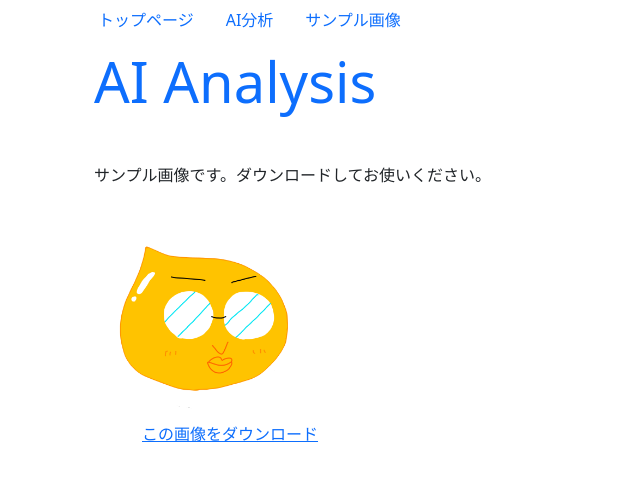
After one commit to gichicoco/ai_analysis_heroku, a Django app: page /sample in a window 1280 px wide. The commit adds this page. Shown: the top 481 px of the page, without its empty margins (0-640 px from the left). Run offline with Django 4.2, Linux system fonts and the light colour scheme.

Commit message:
サンプル画像ダウンロード画面追加

```diff
--- a/analysis/templates/analysis/base.html
+++ b/analysis/templates/analysis/base.html
@@ -9,12 +9,13 @@
     <link href="https://cdn.jsdelivr.net/npm/bootstrap@5.0.2/dist/css/bootstrap.min.css" rel="stylesheet" integrity="sha384-EVSTQN3/azprG1Anm3QDgpJLIm9Nao0Yz1ztcQTwFspd3yD65VohhpuuCOmLASjC" crossorigin="anonymous">
 
     <title>AI分析</title>
-    <base href="https://ai-analysis.herokuapp.com/"/>
+    <base href="http://127.0.0.1:8000/"/>
   </head>
   <body class="container">
     <nav class="nav">
       <a class="nav-link" href="{% url 'top' %}">トップページ</a>
       <a class="nav-link" href="{% url 'analysis_new' %}">AI分析</a>
+      <a class="nav-link" href="{% url 'sample' %}">サンプル画像</a>
     </nav>
     {% block content %}
     {% endblock %}
--- /dev/null
+++ b/analysis/templates/analysis/sample_image.html
@@ -0,0 +1,12 @@
+{% extends 'analysis/base.html' %}
+
+{% block content %}
+  <div class="container">
+    <h1 class="display-4 text-primary mt-2">AI Analysis</h1>
+    <p class="mt-5">サンプル画像です。ダウンロードしてお使いください。</p>
+    <image src="/image/sample/sample.png" width="20%">
+    <div class="ps-5">
+      <a href="/image/sample/sample.png" download="sample.png">この画像をダウンロード</a>
+    </div>
+  </div>
+{% endblock %}
--- a/analysis/views.py
+++ b/analysis/views.py
@@ -170,3 +170,7 @@ def analysis_delete(request, analysis_id):
         'analysis': analysis,
     }
     return render(request, 'analysis/analysis_delete.html', context)
+
+
+def sample(request):
+    return render(request, 'analysis/sample_image.html')
--- a/config/urls.py
+++ b/config/urls.py
@@ -3,12 +3,13 @@ from django.conf.urls.static import static
 from django.contrib import admin
 from django.urls import path, include
 
-from analysis.views import top
+from analysis.views import top, sample
 
 urlpatterns = [
     path('admin/', admin.site.urls),
     path('', top, name='top'),
     path('<int:num>/', top, name='top'),
+    path('sample', sample, name='sample'),
     path('analysis/', include('analysis.urls')),
 ]
 
```
Also changed, not shown: image/sample/sample.png (added), 1 other file.
